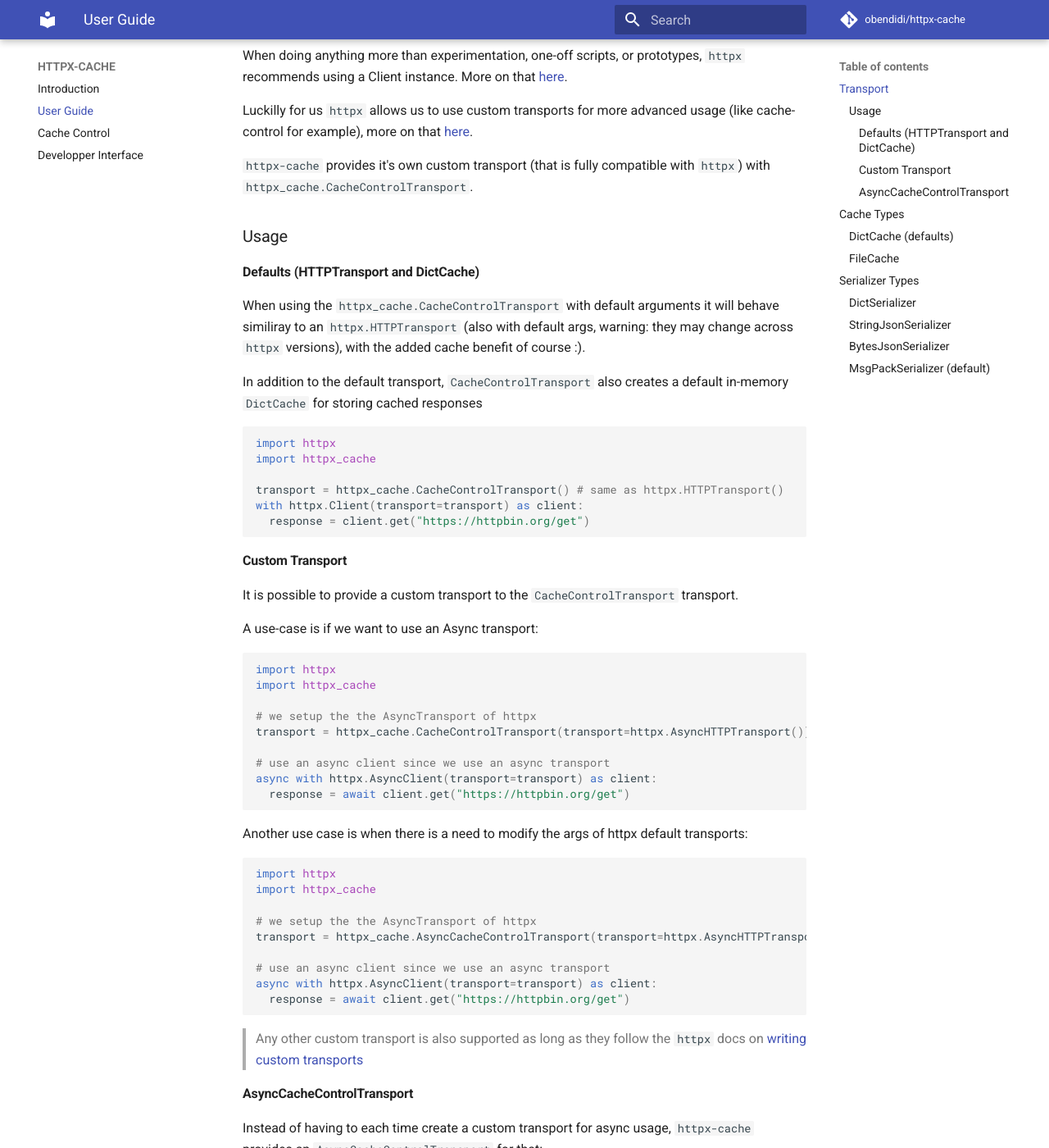
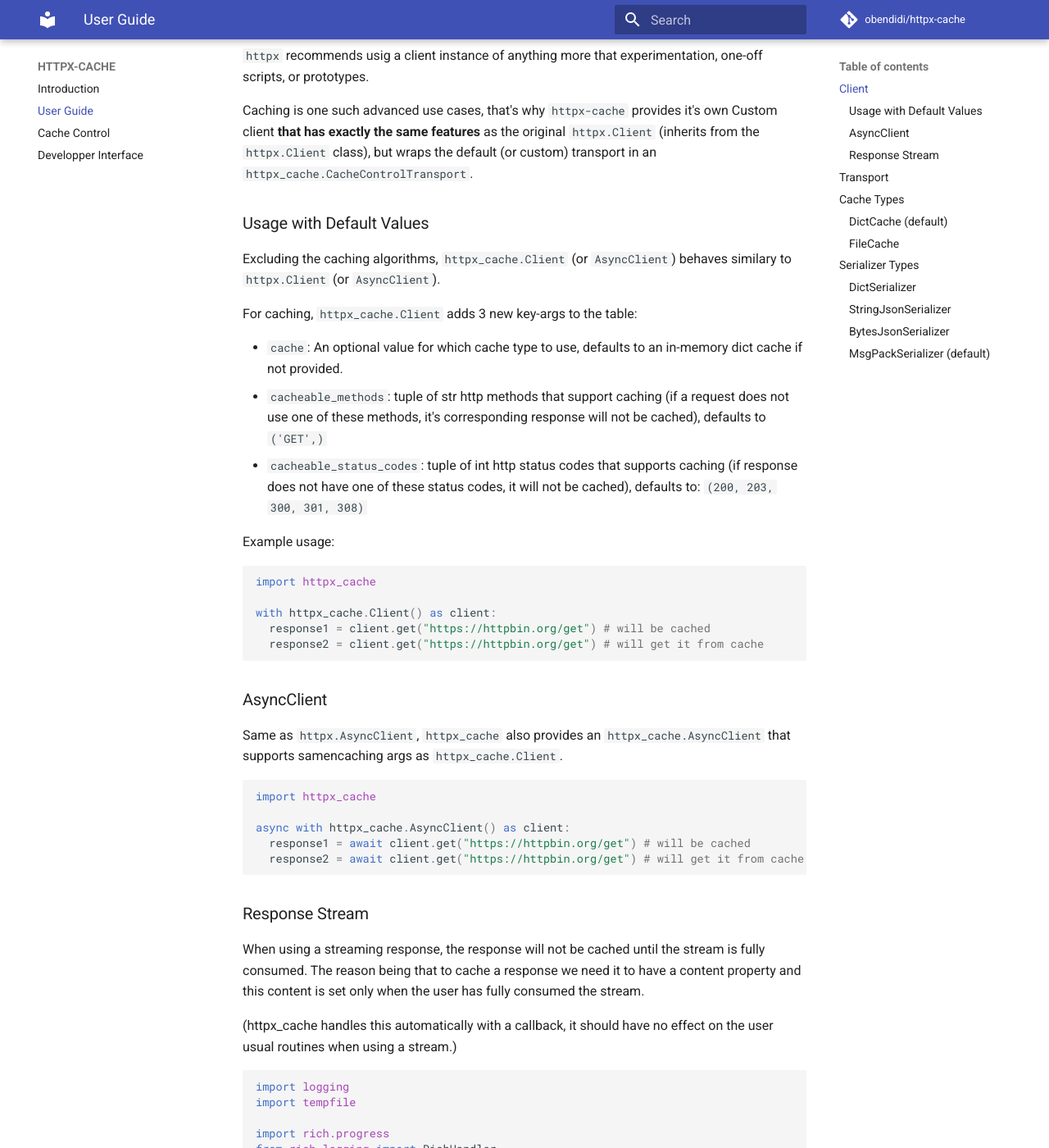
Before and after one commit to obendidi/httpx-cache, an MkDocs documentation site: the page built from docs/guide.md, in a window 1280 px wide and 1400 px high, scrolled down 350 px. Shown: the whole window at 82% size. Built offline with MkDocs 1.6.1 and Material for MkDocs 9.7.7, drawn with Linux system fonts in a browser that asks for light colours; emoji names are drawn with the system emoji font; comment, search, counter and statistics services are not loaded; some of the changed text lies outside the part shown.

Commit message:
Update docs

````diff
--- a/docs/guide.md
+++ b/docs/guide.md
@@ -2,113 +2,157 @@
 
 `httpx-cache` provides:
 
-- A sync/async `httpx` compatible cache transport.
+- A sync/async `httpx` compatible caching client and/or transport.
 - Support for an in memeory dict cache and a file cache.
 - Support for different serializers: dict, str, bytes, msgpack
 
+## Client
+
+`httpx` recommends usig a client instance of anything more that experimentation, one-off scripts, or prototypes.
+
+Caching is one such advanced use cases, that's why `httpx-cache` provides it's own Custom client **that has exactly the same features** as the original `httpx.Client` (inherits from the `httpx.Client` class), but wraps the default (or custom) transport in an `httpx_cache.CacheControlTransport`.
+
+### Usage with Default Values
+
+Excluding the caching algorithms, `httpx_cache.Client` (or `AsyncClient`) behaves similary to `httpx.Client` (or `AsyncClient`).
+
+For caching, `httpx_cache.Client` adds 3 new key-args to the table:
+
+- `cache`: An optional value for which cache type to use, defaults to an in-memory dict cache if not provided.
+- `cacheable_methods`: tuple of str http methods that support caching (if a request does not use one of these methods, it's corresponding response will not be cached), defaults to `('GET',)`
+- `cacheable_status_codes`: tuple of int http status codes that supports caching (if response does not have one of these status codes, it will not be cached), defaults to: `(200, 203, 300, 301, 308)`
+
+Example usage:
+
+```py
+import httpx_cache
+
+with httpx_cache.Client() as client:
+  response1 = client.get("https://httpbin.org/get") # will be cached
+  response2 = client.get("https://httpbin.org/get") # will get it from cache
+```
+
+### AsyncClient
+
+Same as `httpx.AsyncClient`, `httpx_cache` also provides an `httpx_cache.AsyncClient` that supports samencaching args as `httpx_cache.Client`.
+
+```py
+import httpx_cache
+
+async with httpx_cache.AsyncClient() as client:
+  response1 = await client.get("https://httpbin.org/get") # will be cached
+  response2 = await client.get("https://httpbin.org/get") # will get it from cache
+```
+
+### Response Stream
+
+When using a streaming response, the response will not be cached until the stream is fully consumed. The reason being that to cache a response we need it to have a content property and this content is set only when the user has fully consumed the stream.
+
+(httpx_cache handles this automatically with a callback, it should have no effect on the user usual routines when using a stream.)
+
+```py
+import logging
+import tempfile
+
+import rich.progress
+from rich.logging import RichHandler
+
+import httpx_cache
+
+logging.basicConfig(
+    level="DEBUG", format="%(message)s", datefmt="[%X]", handlers=[RichHandler()]
+)
+logger = logging.getLogger("httpx_cache.example")
+
+with tempfile.NamedTemporaryFile() as download_file:
+    url = "https://speed.hetzner.de/100MB.bin"
+    with httpx_cache.Client() as client:
+        logger.info(f"Running '{url}' download for the first time ...")
+        with client.stream("GET", url) as response:
+            total = int(response.headers["Content-Length"])
+            logger.info(
+                "A streaming response is cached only after the stream is consumed."
+            )
+            with rich.progress.Progress(
+                "[progress.percentage]{task.percentage:>3.0f}%",
+                rich.progress.BarColumn(bar_width=None),
+                rich.progress.DownloadColumn(),
+                rich.progress.TransferSpeedColumn(),
+                rich.progress.TimeElapsedColumn(),
+            ) as progress:
+                download_task = progress.add_task("Download", total=total)
+                for chunk in response.iter_bytes():
+                    download_file.write(chunk)
+                    progress.update(
+                        download_task, completed=response.num_bytes_downloaded
+                    )
+        logger.info(f"Running same '{url}' download for the second time ...")
+        logger.info(
+            "The response is cached so it should take 0 seconds to iter over "
+            "the bin again !"
+        )
+        with client.stream("GET", url) as response2:
+            total = int(response2.headers["Content-Length"])
+            with rich.progress.Progress(
+                "[progress.percentage]{task.percentage:>3.0f}%",
+                rich.progress.BarColumn(bar_width=None),
+                rich.progress.DownloadColumn(),
+                rich.progress.TransferSpeedColumn(),
+                rich.progress.TimeElapsedColumn(),
+            ) as progress:
+                download_task = progress.add_task("Download", total=total)
+                for chunk in response2.iter_bytes():
+                    download_file.write(chunk)
+                    progress.update(
+                        download_task, completed=response2.num_bytes_downloaded
+                    )
+```
+
+_(This script is complete, it should run "as is")_
+
 ## Transport
 
-When doing anything more than experimentation, one-off scripts, or prototypes, `httpx` recommends using a Client instance. More on that [here](https://www.python-httpx.org/advanced/#why-use-a-client).
+If you prefer to use the original httpx Client, `httpx-cache` also provides a transport that can be used dircetly with it:
 
-Luckilly for us `httpx` allows us to use custom transports for more advanced usage (like cache-control for example), more on that [here](https://www.python-httpx.org/advanced/#custom-transports).
+The custom caching transport is created following the guilelines [here](https://www.python-httpx.org/advanced/#custom-transports).
 
-`httpx-cache` provides it's own custom transport (that is fully compatible with `httpx`) with `httpx_cache.CacheControlTransport`.
+The `(Async-)CacheControlTransport` also accepts the 3 key-args:
 
-### Usage
-
-#### Defaults (HTTPTransport and DictCache)
-
-When using the `httpx_cache.CacheControlTransport` with default arguments it will behave similiray to an `httpx.HTTPTransport` (also with default args, warning: they may change across `httpx` versions), with the added cache benefit of course :).
-
-In addition to the default transport, `CacheControlTransport` also creates a default in-memory `DictCache` for storing cached responses
+- `cache`: An optional value for which cache type to use, defaults to an in-memory dict cache if not provided.
+- `cacheable_methods`: tuple of str http methods that support caching (if a request does not use one of these methods, it's corresponding response will not be cached), defaults to `('GET',)`
+- `cacheable_status_codes`: tuple of int http status codes that supports caching (if response does not have one of these status codes, it will not be cached), defaults to: `(200, 203, 300, 301, 308)`
 
 ```py
 import httpx
 import httpx_cache
 
-transport = httpx_cache.CacheControlTransport() # same as httpx.HTTPTransport()
-with httpx.Client(transport=transport) as client:
+with httpx.Client(transport=httpx_cache.CacheControlTransport()) as client:
   response = client.get("https://httpbin.org/get")
+
+# async with httpx.AsyncClient(transport=httpx_cache.AsyncCacheControlTransport()) as client:
+#   response = await client.get("https://httpbin.org/get")
 ```
 
-#### Custom Transport
+## Cache Types
 
-It is possible to provide a custom transport to the `CacheControlTransport` transport.
+### DictCache (default)
 
-A use-case is if we want to use an Async transport:
+In-memory dict cache:
 
 ```py
 import httpx
 import httpx_cache
 
-# we setup the the AsyncTransport of httpx
-transport = httpx_cache.CacheControlTransport(transport=httpx.AsyncHTTPTransport())
-
-# use an async client since we use an async transport
-async with httpx.AsyncClient(transport=transport) as client:
-  response = await client.get("https://httpbin.org/get")
-```
-
-Another use case is when there is a need to modify the args of httpx default transports:
-
-```py
-import httpx
-import httpx_cache
-
-# we setup the the AsyncTransport of httpx
-transport = httpx_cache.AsyncCacheControlTransport(transport=httpx.AsyncHTTPTransport(verify=False, http2=True))
-
-# use an async client since we use an async transport
-async with httpx.AsyncClient(transport=transport) as client:
-  response = await client.get("https://httpbin.org/get")
-```
-
-> Any other custom transport is also supported as long as they follow the `httpx` docs on [writing custom transports](https://www.python-httpx.org/advanced/#writing-custom-transports)
-
-#### AsyncCacheControlTransport
-
-Instead of having to each time create a custom transport for async usage, `httpx-cache` provides an `AsyncCacheControlTransport` for that:
-
-(if we take the example from above)
-
-```py
-import httpx
-import httpx_cache
-
-# we setup the the AsyncTransport of httpx
-# transport = httpx_cache.CacheControlTransport(transport=httpx.AsyncHTTPTransport())
-transport = httpx_cache.AsyncCacheControlTransport()
-
-# use an async client since we use an async transport
-async with httpx.AsyncClient(transport=transport) as client:
-  response = await client.get("https://httpbin.org/get")
-```
-
-## Cache Types
-
-httpx-cache supports 2 types of caches:
-
-### DictCache (defaults)
-
-```py
-import httpx
-import httpx_cache
-
-transport = httpx_cache.CacheControlTransport(cache=httpx_cache.DictCache())
-
-with httpx.Client(transport=transport) as client:
+with httpx_cache.Client(cache=httpx_cache.DictCache()) as client:
   response = client.get("https://httpbin.org/get")
 ```
 
 ### FileCache
 
 ```py
-import httpx
 import httpx_cache
 
-transport = httpx_cache.CacheControlTransport(cache=httpx_cache.FileCache())
-
-with httpx.Client(transport=transport) as client:
+with httpx_cache.Client(cache=httpx_cache.FileCache()) as client:
   response = client.get("https://httpbin.org/get")
 ```
 
@@ -117,23 +161,58 @@
 It can be customized using the argument: `cache_dir`:
 
 ```py
-import httpx
 import httpx_cache
 
-transport = httpx_cache.CacheControlTransport(cache=httpx_cache.FileCache(cache_dir="./my-custom-dir"))
-
-with httpx.Client(transport=transport) as client:
+with httpx_cache.Client(cache=httpx_cache.FileCache(cache_dir="./my-custom-dir")) as client:
   response = client.get("https://httpbin.org/get")
 ```
 
 ## Serializer Types
 
-Before caching an httpx.Response it needs to be serialized to a cacheable format supported by de cache type (Dict/File).
+Before caching an httpx.Response it needs to be serialized to a cacheable format supported by the used cache type (Dict/File).
+
+|     Serializer       |      DictCache     |     FileCache      |
+| -------------------- | ------------------ | ------------------ |
+| DictSerializer       | :white_check_mark: |       :x:          |
+| StringJsonSerializer | :white_check_mark: |       :x:          |
+| BytesJsonSerializer  | :white_check_mark: | :white_check_mark: |
+| MsgPackSerializer    | :white_check_mark: | :white_check_mark: |
+
+A custom serializer can be used anytime with:
+
+```py
+import httpx_cache
+
+with httpx.Client(cache=httpx_cache.DictCache(serializer=httpx_cache.DictSerializer())) as client:
+  response = client.get("https://httpbin.org/get")
+```
 
 `httpx-cache` provides the following serializers:
 
 ### DictSerializer
+
+The base serializer used in all other serializers, converts an `httpx.Response` object into python dict that represents the response. The idea is that using the created dict we should be able to recreate exactly the same response.
+
+The serialized dict has the following elements:
+
+```json
+{
+  "status_code": "int, required, status code of the response",
+  "headers": "List[Tuple[str, str]], required, list of headers of the original response, can be an empty list",
+  "encoding": "str, optional, encoding of the response if not Null",
+  "_content": "bytes, optional, content of the response if exists (usually if stream is consumed, or response originally has just a basic content), if not found, 'stream_content' should be provided.",
+  "stream_content": "bytes, optional, in case the response contains a stream that is loaded only after the transport finishies his work, will be converted to an httpx.BytesStream when recreating the response."
+}
+```
+
 ### StringJsonSerializer
 
+Inherits from `DictSerializer`, this is the result of `json.dumps` of the above generated dict.
+
 ### BytesJsonSerializer
+
+Inherits from `StringJsonSerializer`, `utf-8` encoded json string.
+
 ### MsgPackSerializer (default)
+
+Inherits from `DictSerializer`, this is the result of `msgpack.dumps` of the above generated dict.
````
Also changed, not shown: docs/api.md (+26 -16 lines), docs/cache_control.md (+65 -0 lines), docs/index.md (+3 -32 lines), 1 other file.
